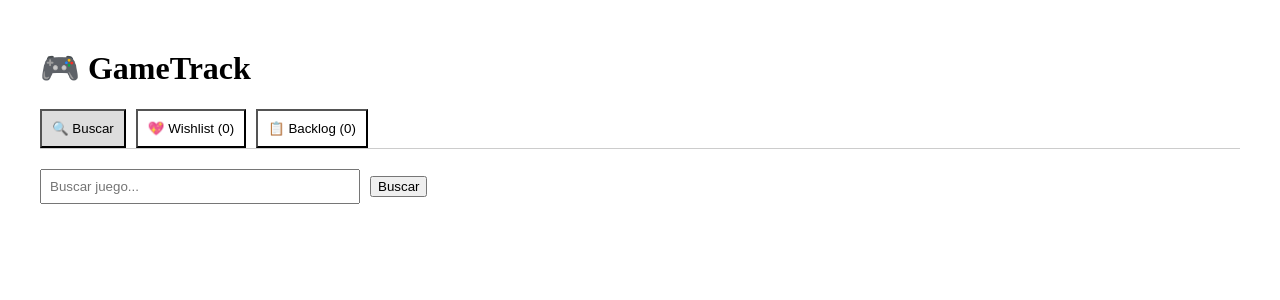
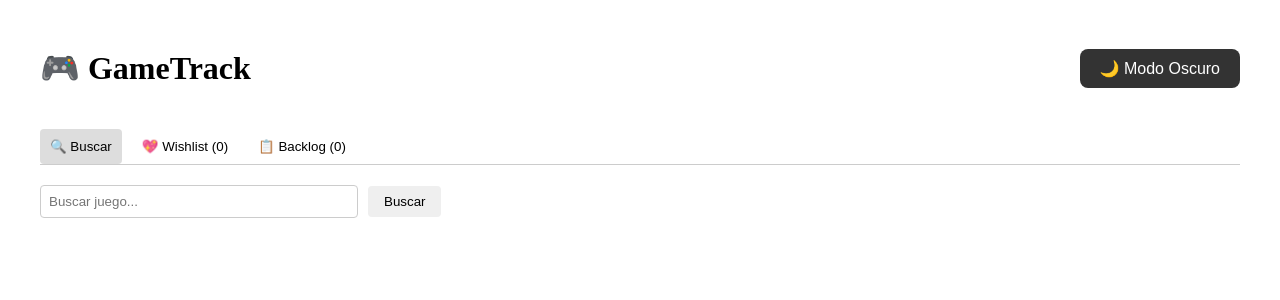
Before and after one commit to BastianLazo/gametrack, a React (Vite) app: page / in a window 1280 px wide. Shown: the top 300 px of the page. Built offline with nearby package versions, Linux system fonts and the light colour scheme.

Commit message:
Dark mode included

```diff
--- a/src/App.jsx
+++ b/src/App.jsx
@@ -3,8 +3,10 @@ import { useState, useEffect } from 'react'
 import { searchGames } from './services/apiService'
 import { saveWishlist, loadWishlist, saveBacklog, loadBacklog, updateGameStatus } from './services/storageService'
 import GameCard from './components/GameCard'
+import { useTheme } from './context/ThemeContext'
 
 function App() {
+  const { darkMode, toggleDarkMode } = useTheme()
   const [searchTerm, setSearchTerm] = useState('')
   const [results, setResults] = useState([])
   const [loading, setLoading] = useState(false)
@@ -13,7 +15,6 @@ function App() {
   const [activeTab, setActiveTab] = useState('search')
   const [filterStatus, setFilterStatus] = useState('todos')
 
-  // Cargar datos al iniciar
   useEffect(() => {
     const loadData = async () => {
       const savedWishlist = await loadWishlist()
@@ -81,18 +82,78 @@ function App() {
     }
   }
 
+  // Estilos según modo oscuro
+  const styles = {
+    container: {
+      padding: '20px',
+      maxWidth: '1200px',
+      margin: '0 auto',
+      minHeight: '100vh',
+      backgroundColor: darkMode ? '#1a1a1a' : '#ffffff',
+      color: darkMode ? '#ffffff' : '#000000'
+    },
+    card: {
+      border: `1px solid ${darkMode ? '#444' : '#e0e0e0'}`,
+      padding: '15px',
+      borderRadius: '12px',
+      width: '260px',
+      backgroundColor: darkMode ? '#2d2d2d' : '#ffffff',
+      boxShadow: darkMode ? '0 4px 6px rgba(0,0,0,0.3)' : '0 4px 6px rgba(0,0,0,0.1)',
+      transition: 'transform 0.2s'
+    },
+    tabButton: (isActive) => ({
+      padding: '10px',
+      background: isActive ? (darkMode ? '#555' : '#ddd') : 'none',
+      color: darkMode ? '#fff' : '#000',
+      cursor: 'pointer',
+      border: 'none',
+      borderRadius: '4px'
+    }),
+    input: {
+      padding: '8px',
+      width: '300px',
+      marginRight: '10px',
+      backgroundColor: darkMode ? '#333' : '#fff',
+      color: darkMode ? '#fff' : '#000',
+      border: `1px solid ${darkMode ? '#555' : '#ccc'}`,
+      borderRadius: '4px'
+    },
+    button: {
+      padding: '8px 16px',
+      cursor: 'pointer',
+      border: 'none',
+      borderRadius: '4px'
+    }
+  }
+
   return (
-    <div style={{ padding: '20px', maxWidth: '1200px', margin: '0 auto' }}>
-      <h1>🎮 GameTrack</h1>
+    <div style={styles.container}>
+      <div style={{ display: 'flex', justifyContent: 'space-between', alignItems: 'center', marginBottom: '20px' }}>
+        <h1>🎮 GameTrack</h1>
+        <button
+          onClick={toggleDarkMode}
+          style={{
+            padding: '10px 20px',
+            cursor: 'pointer',
+            background: darkMode ? '#ff9800' : '#333',
+            color: 'white',
+            border: 'none',
+            borderRadius: '8px',
+            fontSize: '16px'
+          }}
+        >
+          {darkMode ? '☀️ Modo Claro' : '🌙 Modo Oscuro'}
+        </button>
+      </div>
 
-      <div style={{ display: 'flex', gap: '10px', marginBottom: '20px', borderBottom: '1px solid #ccc' }}>
-        <button onClick={() => setActiveTab('search')} style={{ padding: '10px', background: activeTab === 'search' ? '#ddd' : 'none', cursor: 'pointer' }}>
+      <div style={{ display: 'flex', gap: '10px', marginBottom: '20px', borderBottom: `1px solid ${darkMode ? '#444' : '#ccc'}` }}>
+        <button onClick={() => setActiveTab('search')} style={styles.tabButton(activeTab === 'search')}>
           🔍 Buscar
         </button>
-        <button onClick={() => setActiveTab('wishlist')} style={{ padding: '10px', background: activeTab === 'wishlist' ? '#ddd' : 'none', cursor: 'pointer' }}>
+        <button onClick={() => setActiveTab('wishlist')} style={styles.tabButton(activeTab === 'wishlist')}>
           💖 Wishlist ({wishlist.length})
         </button>
-        <button onClick={() => setActiveTab('backlog')} style={{ padding: '10px', background: activeTab === 'backlog' ? '#ddd' : 'none', cursor: 'pointer' }}>
+        <button onClick={() => setActiveTab('backlog')} style={styles.tabButton(activeTab === 'backlog')}>
           📋 Backlog ({backlog.length})
         </button>
       </div>
@@ -106,9 +167,9 @@ function App() {
               value={searchTerm}
               onChange={(e) => setSearchTerm(e.target.value)}
               onKeyPress={(e) => e.key === 'Enter' && handleSearch()}
-              style={{ padding: '8px', width: '300px', marginRight: '10px' }}
+              style={styles.input}
             />
-            <button onClick={handleSearch}>Buscar</button>
+            <button onClick={handleSearch} style={styles.button}>Buscar</button>
           </div>
           {loading && <p>Cargando...</p>}
           <div style={{ display: 'flex', flexWrap: 'wrap', gap: '20px', marginTop: '20px' }}>
@@ -128,21 +189,13 @@ function App() {
         <div>
           <h2>💖 Tu Wishlist</h2>
           {wishlist.length === 0 && (
-            <p style={{ color: '#666', textAlign: 'center', marginTop: '40px' }}>
+            <p style={{ color: darkMode ? '#aaa' : '#666', textAlign: 'center', marginTop: '40px' }}>
               No hay juegos en tu wishlist. Busca y añade algunos.
             </p>
           )}
           <div style={{ display: 'flex', flexWrap: 'wrap', gap: '20px', marginTop: '20px' }}>
             {wishlist.map(game => (
-              <div key={game.id} style={{
-                border: '1px solid #e0e0e0',
-                padding: '15px',
-                borderRadius: '12px',
-                width: '260px',
-                backgroundColor: '#ffffff',
-                boxShadow: '0 4px 6px rgba(0,0,0,0.1)',
-                transition: 'transform 0.2s'
-              }}
+              <div key={game.id} style={styles.card}
               onMouseEnter={(e) => e.currentTarget.style.transform = 'translateY(-4px)'}
               onMouseLeave={(e) => e.currentTarget.style.transform = 'translateY(0)'}>
                 <h3 style={{
@@ -194,7 +247,7 @@ function App() {
         <div>
           <h2>📋 Tu Backlog</h2>
           {backlog.length === 0 && (
-            <p style={{ color: '#666', textAlign: 'center', marginTop: '40px' }}>
+            <p style={{ color: darkMode ? '#aaa' : '#666', textAlign: 'center', marginTop: '40px' }}>
               No hay juegos en tu backlog. Añade los que quieres jugar.
             </p>
           )}
@@ -207,8 +260,8 @@ function App() {
                 style={{
                   padding: '5px 12px',
                   cursor: 'pointer',
-                  background: filterStatus === 'todos' ? '#333' : '#e0e0e0',
-                  color: filterStatus === 'todos' ? 'white' : '#333',
+                  background: filterStatus === 'todos' ? (darkMode ? '#555' : '#333') : (darkMode ? '#444' : '#e0e0e0'),
+                  color: filterStatus === 'todos' ? 'white' : (darkMode ? '#fff' : '#333'),
                   border: 'none',
                   borderRadius: '4px'
                 }}>
@@ -219,8 +272,8 @@ function App() {
                 style={{
                   padding: '5px 12px',
                   cursor: 'pointer',
-                  background: filterStatus === 'pendiente' ? '#FF9800' : '#e0e0e0',
-                  color: filterStatus === 'pendiente' ? 'white' : '#333',
+                  background: filterStatus === 'pendiente' ? '#FF9800' : (darkMode ? '#444' : '#e0e0e0'),
+                  color: filterStatus === 'pendiente' ? 'white' : (darkMode ? '#fff' : '#333'),
                   border: 'none',
                   borderRadius: '4px'
                 }}>
@@ -231,8 +284,8 @@ function App() {
                 style={{
                   padding: '5px 12px',
                   cursor: 'pointer',
-                  background: filterStatus === 'jugando' ? '#2196F3' : '#e0e0e0',
-                  color: filterStatus === 'jugando' ? 'white' : '#333',
+                  background: filterStatus === 'jugando' ? '#2196F3' : (darkMode ? '#444' : '#e0e0e0'),
+                  color: filterStatus === 'jugando' ? 'white' : (darkMode ? '#fff' : '#333'),
                   border: 'none',
                   borderRadius: '4px'
                 }}>
@@ -243,8 +296,8 @@ function App() {
                 style={{
                   padding: '5px 12px',
                   cursor: 'pointer',
-                  background: filterStatus === 'completado' ? '#4CAF50' : '#e0e0e0',
-                  color: filterStatus === 'completado' ? 'white' : '#333',
+                  background: filterStatus === 'completado' ? '#4CAF50' : (darkMode ? '#444' : '#e0e0e0'),
+                  color: filterStatus === 'completado' ? 'white' : (darkMode ? '#fff' : '#333'),
                   border: 'none',
                   borderRadius: '4px'
                 }}>
@@ -258,13 +311,8 @@ function App() {
               .filter(game => filterStatus === 'todos' ? true : game.status === filterStatus)
               .map(game => (
                 <div key={game.id} style={{
-                  border: `2px solid ${getStatusColor(game.status)}`,
-                  padding: '15px',
-                  borderRadius: '12px',
-                  width: '260px',
-                  backgroundColor: '#ffffff',
-                  boxShadow: '0 4px 6px rgba(0,0,0,0.1)',
-                  transition: 'transform 0.2s'
+                  ...styles.card,
+                  border: `2px solid ${getStatusColor(game.status)}`
                 }}
                 onMouseEnter={(e) => e.currentTarget.style.transform = 'translateY(-4px)'}
                 onMouseLeave={(e) => e.currentTarget.style.transform = 'translateY(0)'}>
--- a/src/components/GameCard.jsx
+++ b/src/components/GameCard.jsx
@@ -1,6 +1,7 @@
 // src/components/GameCard.jsx
 import { useState, useEffect } from 'react'
 import { getGameDeals, formatPrice } from '../services/cheapsharkService'
+import { useTheme } from '../context/ThemeContext'
 
 function GameCard({ game, onAddToWishlist, onAddToBacklog }) {
   const [addedWish, setAddedWish] = useState(false)
@@ -9,7 +10,8 @@ function GameCard({ game, onAddToWishlist, onAddToBacklog }) {
   const [loadingDeals, setLoadingDeals] = useState(false)
   const [showDeals, setShowDeals] = useState(false)
 
-  // Mapeo de IDs de tiendas a nombres y colores
+  const { darkMode } = useTheme()
+
   const getStoreInfo = (storeID) => {
     const stores = {
       '1': { name: 'Steam', color: '#171a21', bg: '#66c0f4' },
@@ -24,7 +26,6 @@ function GameCard({ game, onAddToWishlist, onAddToBacklog }) {
     return stores[storeID] || { name: 'Otra tienda', color: '#666', bg: '#f0f0f0' }
   }
 
-  // Buscar ofertas al montar el componente
   useEffect(() => {
     const fetchDeals = async () => {
       setLoadingDeals(true)
@@ -49,30 +50,29 @@ function GameCard({ game, onAddToWishlist, onAddToBacklog }) {
 
   return (
     <div style={{
-      border: '1px solid #e0e0e0',
+      border: `1px solid ${darkMode ? '#444' : '#e0e0e0'}`,
       margin: '10px',
       padding: '15px',
       borderRadius: '12px',
       width: '260px',
-      backgroundColor: '#ffffff',
-      boxShadow: '0 4px 6px rgba(0,0,0,0.1)',
+      backgroundColor: darkMode ? '#2d2d2d' : '#ffffff',
+      boxShadow: darkMode ? '0 4px 6px rgba(0,0,0,0.3)' : '0 4px 6px rgba(0,0,0,0.1)',
       transition: 'transform 0.2s, box-shadow 0.2s',
       cursor: 'pointer'
     }}
     onMouseEnter={(e) => {
       e.currentTarget.style.transform = 'translateY(-4px)'
-      e.currentTarget.style.boxShadow = '0 8px 12px rgba(0,0,0,0.15)'
+      e.currentTarget.style.boxShadow = darkMode ? '0 8px 12px rgba(0,0,0,0.4)' : '0 8px 12px rgba(0,0,0,0.15)'
     }}
     onMouseLeave={(e) => {
       e.currentTarget.style.transform = 'translateY(0)'
-      e.currentTarget.style.boxShadow = '0 4px 6px rgba(0,0,0,0.1)'
+      e.currentTarget.style.boxShadow = darkMode ? '0 4px 6px rgba(0,0,0,0.3)' : '0 4px 6px rgba(0,0,0,0.1)'
     }}>
 
-      {/* Nombre del juego */}
       <h3 style={{
         fontSize: '18px',
         margin: '0 0 10px 0',
-        color: '#333',
+        color: darkMode ? '#fff' : '#333',
         fontWeight: '600',
         borderBottom: '2px solid #4CAF50',
         paddingBottom: '8px'
@@ -80,7 +80,6 @@ function GameCard({ game, onAddToWishlist, onAddToBacklog }) {
         {game.name}
       </h3>
 
-      {/* Imagen */}
       {game.background_image ? (
         <img
           src={game.background_image}
@@ -91,31 +90,29 @@ function GameCard({ game, onAddToWishlist, onAddToBacklog }) {
             objectFit: 'cover',
             borderRadius: '8px',
             marginBottom: '10px',
-            backgroundColor: '#f5f5f5'
+            backgroundColor: darkMode ? '#3a3a3a' : '#f5f5f5'
           }}
         />
       ) : (
         <div style={{
           width: '100%',
           height: '150px',
-          backgroundColor: '#e0e0e0',
+          backgroundColor: darkMode ? '#3a3a3a' : '#e0e0e0',
           borderRadius: '8px',
           marginBottom: '10px',
           display: 'flex',
           alignItems: 'center',
           justifyContent: 'center',
-          color: '#999'
+          color: darkMode ? '#aaa' : '#999'
         }}>
           🎮 Sin imagen
         </div>
       )}
 
-      {/* Rating */}
       <p style={{ margin: '0 0 10px 0', fontSize: '14px', color: '#ff9800' }}>
         {'⭐'.repeat(Math.floor(game.rating))} {game.rating}/5
       </p>
 
-      {/* Botón de ofertas */}
       <button
         onClick={() => setShowDeals(!showDeals)}
         style={{
@@ -137,24 +134,23 @@ function GameCard({ game, onAddToWishlist, onAddToBacklog }) {
         🏷️ {showDeals ? 'Ocultar ofertas' : `Ver ofertas (${deals.length})`}
       </button>
 
-      {/* Mostrar ofertas */}
       {showDeals && (
         <div style={{
           marginTop: '10px',
           padding: '10px',
-          backgroundColor: '#f9f9f9',
+          backgroundColor: darkMode ? '#3a3a3a' : '#f9f9f9',
           borderRadius: '8px',
           fontSize: '13px',
           maxHeight: '250px',
           overflowY: 'auto'
         }}>
           {loadingDeals && (
-            <div style={{ textAlign: 'center', padding: '10px' }}>
+            <div style={{ textAlign: 'center', padding: '10px', color: darkMode ? '#aaa' : '#999' }}>
               <span>🔍 Buscando ofertas...</span>
             </div>
           )}
           {!loadingDeals && deals.length === 0 && (
-            <div style={{ textAlign: 'center', padding: '10px', color: '#999' }}>
+            <div style={{ textAlign: 'center', padding: '10px', color: darkMode ? '#aaa' : '#999' }}>
               <span>📭 No hay ofertas disponibles</span>
             </div>
           )}
@@ -164,11 +160,11 @@ function GameCard({ game, onAddToWishlist, onAddToBacklog }) {
               <div key={index} style={{
                 marginBottom: '10px',
                 padding: '8px',
-                backgroundColor: 'white',
+                backgroundColor: darkMode ? '#2d2d2d' : 'white',
                 borderRadius: '6px',
-                border: '1px solid #e0e0e0'
+                border: `1px solid ${darkMode ? '#555' : '#e0e0e0'}`
               }}>
-                <p style={{ margin: '0 0 5px 0', fontWeight: 'bold', fontSize: '12px', color: '#666' }}>
+                <p style={{ margin: '0 0 5px 0', fontWeight: 'bold', fontSize: '12px', color: darkMode ? '#aaa' : '#666' }}>
                   {deal.title}
                 </p>
                 <p style={{ margin: '0 0 5px 0', fontSize: '16px', fontWeight: 'bold', color: '#4CAF50' }}>
@@ -201,7 +197,6 @@ function GameCard({ game, onAddToWishlist, onAddToBacklog }) {
         </div>
       )}
 
-      {/* Botones de acción */}
       <div style={{ display: 'flex', gap: '10px', marginTop: '10px' }}>
         <button
           onClick={handleWishlist}
--- /dev/null
+++ b/src/context/ThemeContext.jsx
@@ -0,0 +1,32 @@
+// src/context/ThemeContext.jsx
+import { createContext, useState, useEffect, useContext } from 'react'
+
+const ThemeContext = createContext()
+
+export const useTheme = () => useContext(ThemeContext)
+
+export const ThemeProvider = ({ children }) => {
+  const [darkMode, setDarkMode] = useState(() => {
+    const saved = localStorage.getItem('gametrack_darkmode')
+    return saved ? JSON.parse(saved) : false
+  })
+
+  useEffect(() => {
+    localStorage.setItem('gametrack_darkmode', JSON.stringify(darkMode))
+    if (darkMode) {
+      document.body.style.backgroundColor = '#1a1a1a'
+      document.body.style.color = '#ffffff'
+    } else {
+      document.body.style.backgroundColor = '#ffffff'
+      document.body.style.color = '#000000'
+    }
+  }, [darkMode])
+
+  const toggleDarkMode = () => setDarkMode(!darkMode)
+
+  return (
+    <ThemeContext.Provider value={{ darkMode, toggleDarkMode }}>
+      {children}
+    </ThemeContext.Provider>
+  )
+}
--- a/src/main.jsx
+++ b/src/main.jsx
@@ -1,9 +1,12 @@
 import React from 'react'
 import ReactDOM from 'react-dom/client'
 import App from './App.jsx'
+import { ThemeProvider } from './context/ThemeContext'
 
 ReactDOM.createRoot(document.getElementById('root')).render(
   <React.StrictMode>
-    <App />
+    <ThemeProvider>
+      <App />
+    </ThemeProvider>
   </React.StrictMode>
 )
```
